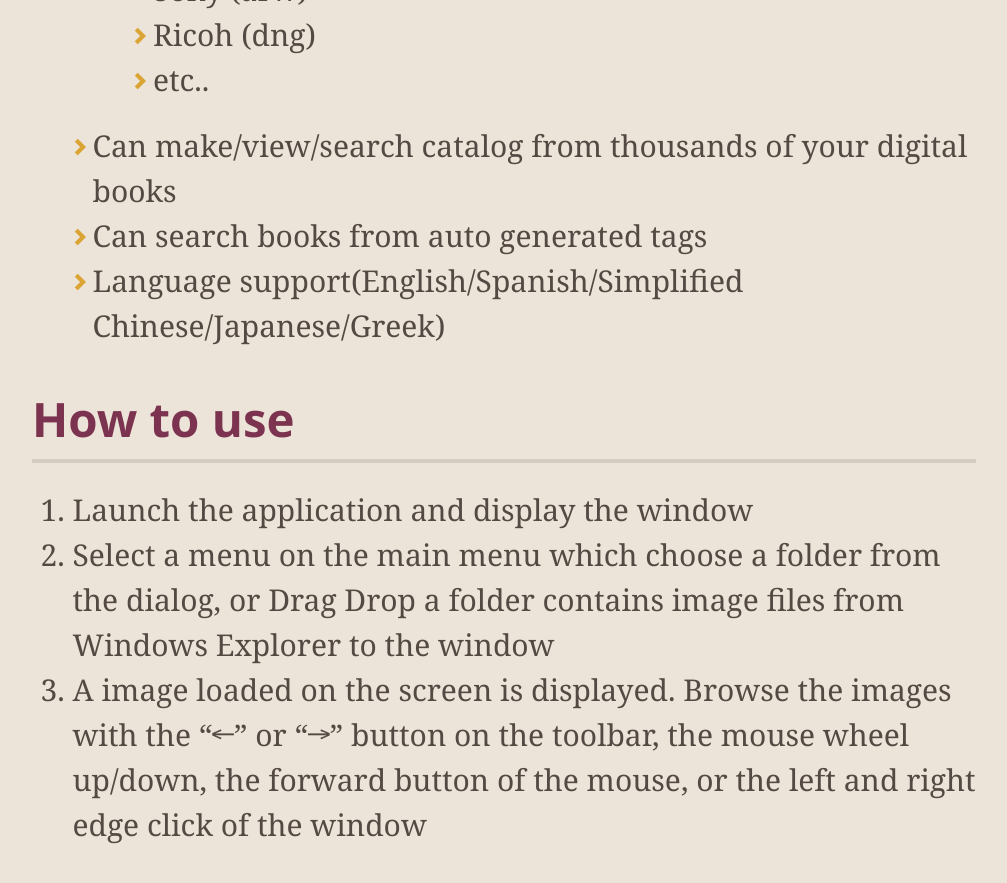
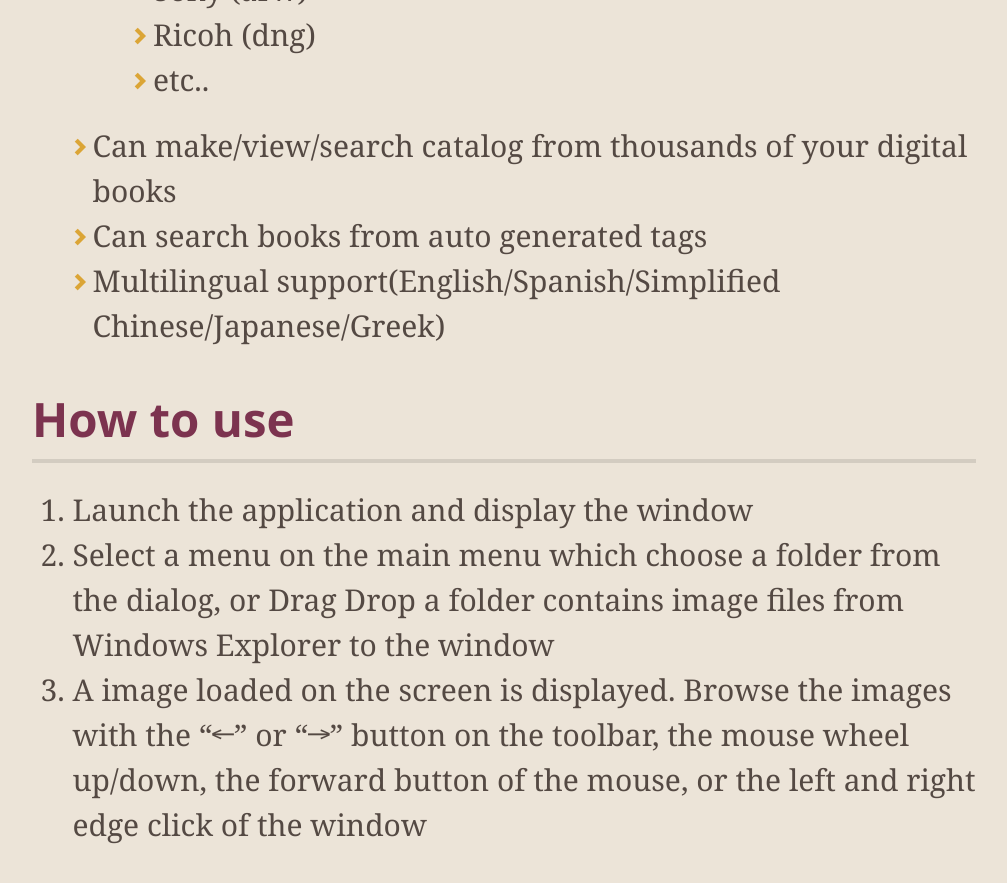
Before and after one commit to kanryu/quickviewer, a Jekyll site: the page built from docs/index.md, in a window 1280 px wide and 900 px high, scrolled down 1556 px. Shown: the top 883 px of the window, without its empty margins (136-1143 px from the left). Built offline with Jekyll 4.4.1, drawn with Linux system fonts in a browser that asks for light colours; nearby versions of some CDN libraries; comment, search, counter and statistics services are not loaded; our own code applies the rules of GitHub Pages for plain Markdown files.

Commit message:
Update index.md

```diff
--- a/docs/index.md
+++ b/docs/index.md
@@ -35,7 +35,7 @@ You can browse images with much smoother response than ever before.
    - etc..
  - Can make/view/search catalog from thousands of your digital books
  - Can search books from auto generated tags
- - Language support(English/Spanish/Simplified Chinese/Japanese/Greek)
+ - Multilingual support(English/Spanish/Simplified Chinese/Japanese/Greek)
 
 
 ## How to use
```
